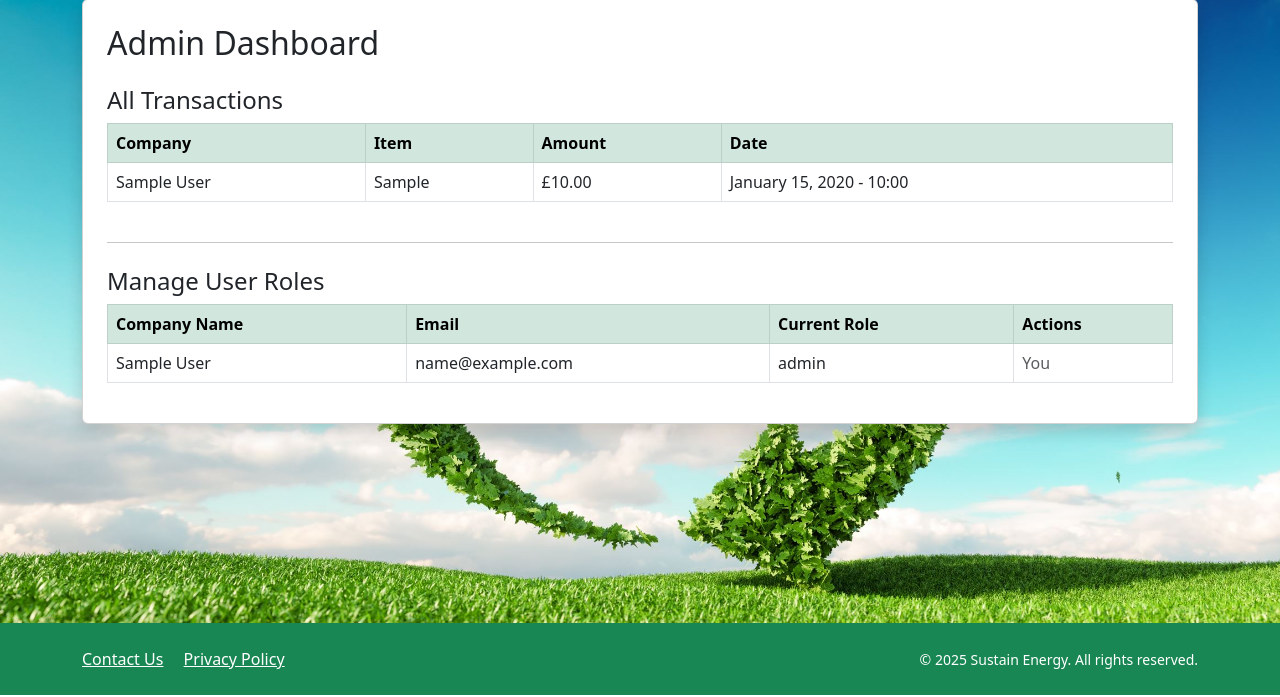
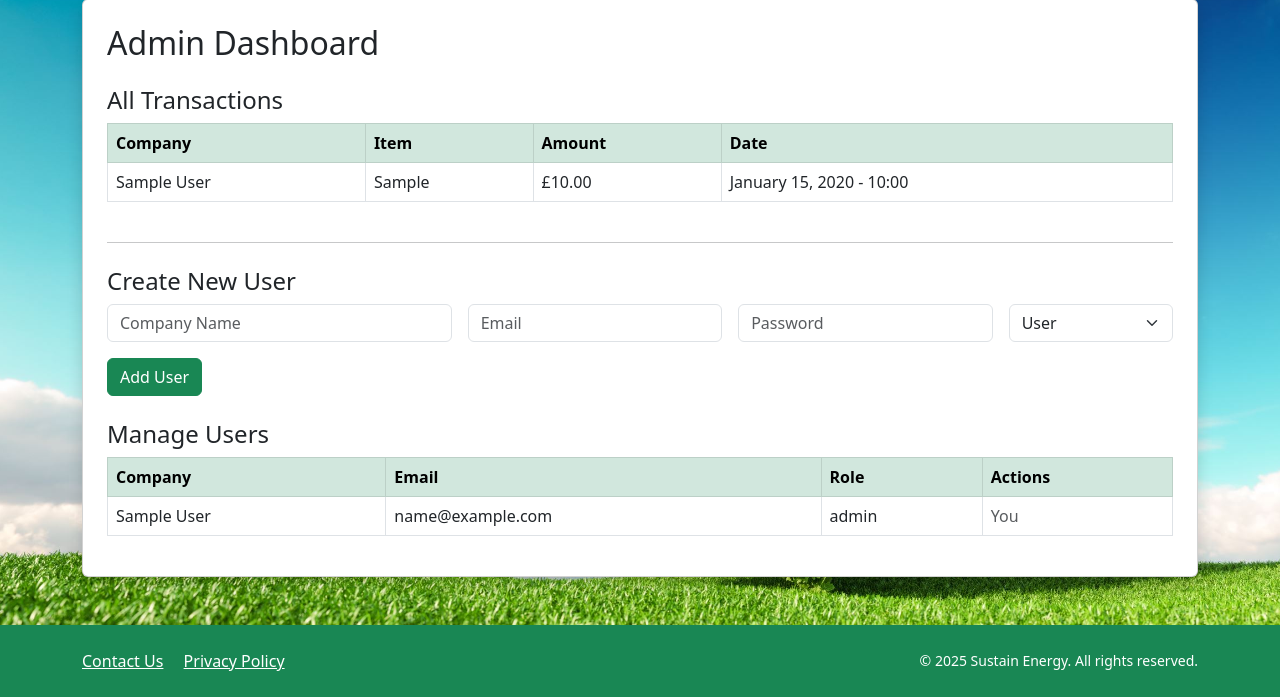
Before and after one commit to pabluchiyague/gradedUnit, a PHP site: page /admin.php in a window 1280 px wide. Shown: the part 105-802 px from the top of the page. Run offline with PHP 8.4, Linux system fonts and the light colour scheme; the visitor is signed in with stand-in values (Sample User, id 1); tables that the repository leaves empty or names only in its code hold one stand-in row (values such as "Sample post").

Commit message:
Add files via upload

```diff
--- a/admin.php
+++ b/admin.php
@@ -8,25 +8,44 @@ if (!isset($_SESSION['user_id']) || $_SESSION['role'] !== 'admin') {
     exit;
 }
 
-// Handle promote/demote actions
+
+// Handle role change
 if ($_SERVER['REQUEST_METHOD'] === 'POST' && isset($_POST['user_id'], $_POST['action'])) {
     $user_id = $_POST['user_id'];
-    $new_role = $_POST['action'] === 'make_admin' ? 'admin' : 'user';
-
-    $stmt = $pdo->prepare("UPDATE users SET role = ? WHERE id = ?");
-    $stmt->execute([$new_role, $user_id]);
+    if ($_POST['action'] === 'delete') {
+        if ($user_id != $_SESSION['user_id']) {
+            $stmt = $pdo->prepare("DELETE FROM users WHERE id = ?");
+            $stmt->execute([$user_id]);
+        }
+    } else {
+        $new_role = $_POST['action'] === 'make_admin' ? 'admin' : 'user';
+        $stmt = $pdo->prepare("UPDATE users SET role = ? WHERE id = ?");
+        $stmt->execute([$new_role, $user_id]);
+    }
     header('Location: admin.php');
     exit;
 }
 
-// Fetch all transactions
-$transactions_stmt = $pdo->prepare("SELECT purchases.*, users.company_name FROM purchases JOIN users ON purchases.user_id = users.id ORDER BY purchase_date DESC");
-$transactions_stmt->execute();
-$transactions = $transactions_stmt->fetchAll();
+// Handle create user
+if ($_SERVER['REQUEST_METHOD'] === 'POST' && isset($_POST['create_user'])) {
+    $company = $_POST['company_name'];
+    $email = $_POST['email'];
+    $password = password_hash($_POST['password'], PASSWORD_DEFAULT);
+    $role = $_POST['role'];
+
+    $check = $pdo->prepare("SELECT id FROM users WHERE email = ?");
+    $check->execute([$email]);
+    if ($check->rowCount() === 0) {
+        $stmt = $pdo->prepare("INSERT INTO users (company_name, email, password, role) VALUES (?, ?, ?, ?)");
+        $stmt->execute([$company, $email, $password, $role]);
+    }
+    header('Location: admin.php');
+    exit;
+}
 
 // Fetch all users
-$users_stmt = $pdo->query("SELECT id, company_name, email, role FROM users ORDER BY company_name");
-$users = $users_stmt->fetchAll();
+$users = $pdo->query("SELECT id, company_name, email, role FROM users ORDER BY company_name")->fetchAll();
+$transactions = $pdo->query("SELECT purchases.*, users.company_name FROM purchases JOIN users ON purchases.user_id = users.id ORDER BY purchase_date DESC")->fetchAll();
 ?>
 
 <!DOCTYPE html>
@@ -42,15 +61,11 @@ $users = $users_stmt->fetchAll();
     <div class="card p-4 shadow bg-white bg-opacity-90">
         <h2 class="mb-4">Admin Dashboard</h2>
 
+        <!-- Transactions Table -->
         <h4>All Transactions</h4>
         <table class="table table-bordered table-hover bg-white">
             <thead class="table-success">
-                <tr>
-                    <th>Company</th>
-                    <th>Item</th>
-                    <th>Amount</th>
-                    <th>Date</th>
-                </tr>
+                <tr><th>Company</th><th>Item</th><th>Amount</th><th>Date</th></tr>
             </thead>
             <tbody>
                 <?php foreach ($transactions as $txn): ?>
@@ -66,15 +81,29 @@ $users = $users_stmt->fetchAll();
 
         <hr class="my-4">
 
-        <h4>Manage User Roles</h4>
+        <!-- Add User Form -->
+        <h4>Create New User</h4>
+        <form method="POST" class="row g-3 mb-4">
+            <input type="hidden" name="create_user" value="1">
+            <div class="col-md-4"><input name="company_name" type="text" class="form-control" placeholder="Company Name" required></div>
+            <div class="col-md-3"><input name="email" type="email" class="form-control" placeholder="Email" required></div>
+            <div class="col-md-3"><input name="password" type="password" class="form-control" placeholder="Password" required></div>
+            <div class="col-md-2">
+                <select name="role" class="form-select">
+                    <option value="user">User</option>
+                    <option value="admin">Admin</option>
+                </select>
+            </div>
+            <div class="col-md-12">
+                <button type="submit" class="btn btn-success">Add User</button>
+            </div>
+        </form>
+
+        <!-- Users Table -->
+        <h4>Manage Users</h4>
         <table class="table table-bordered table-hover bg-white">
             <thead class="table-success">
-                <tr>
-                    <th>Company Name</th>
-                    <th>Email</th>
-                    <th>Current Role</th>
-                    <th>Actions</th>
-                </tr>
+                <tr><th>Company</th><th>Email</th><th>Role</th><th>Actions</th></tr>
             </thead>
             <tbody>
                 <?php foreach ($users as $user): ?>
@@ -91,6 +120,7 @@ $users = $users_stmt->fetchAll();
                                     <?php else: ?>
                                         <button name="action" value="remove_admin" class="btn btn-sm btn-outline-danger">Remove Admin</button>
                                     <?php endif; ?>
+                                    <button name="action" value="delete" class="btn btn-sm btn-outline-secondary" onclick="return confirm('Are you sure you want to delete this user?');">Delete</button>
                                 </form>
                             <?php else: ?>
                                 <span class="text-muted">You</span>
--- a/credentials.php
+++ b/credentials.php
@@ -14,8 +14,8 @@ include 'includes/nav.php';
 <body style="background: url('images/background_home.jpg') no-repeat center center fixed; background-size: cover;" class="bg-light">
 <div class="container mt-5">
     <div class="card p-4 shadow">
-        <h2>Credentials</h2>
-        <p>Page content goes here.</p>
+        <h2>We are proudly supported by:</h2>
+        <a href="https://sdgs.un.org/goals"><img src='images/unesco.jpg'></a>
     </div>
 </div>
 <?php include 'includes/footer.php'; ?>
--- a/styles/stylesheet.css
+++ b/styles/stylesheet.css
@@ -28,6 +28,6 @@ a:hover {
 }
 
 .card-overlay {
-    background-color: rgba(255, 255, 255, 0.9); /* or 0.8 for more transparency */
+    background-color: rgba(255, 255, 255, 0.9);
     border-radius: 1rem;
 }
```
Also changed, not shown: all_awards.php (+4 -10 lines), awards_page.php (+8 -0 lines), calculator.php (+9 -0 lines), dashboard.php (+23 -4 lines), README.txt (added), images/unesco.jpg (added).
